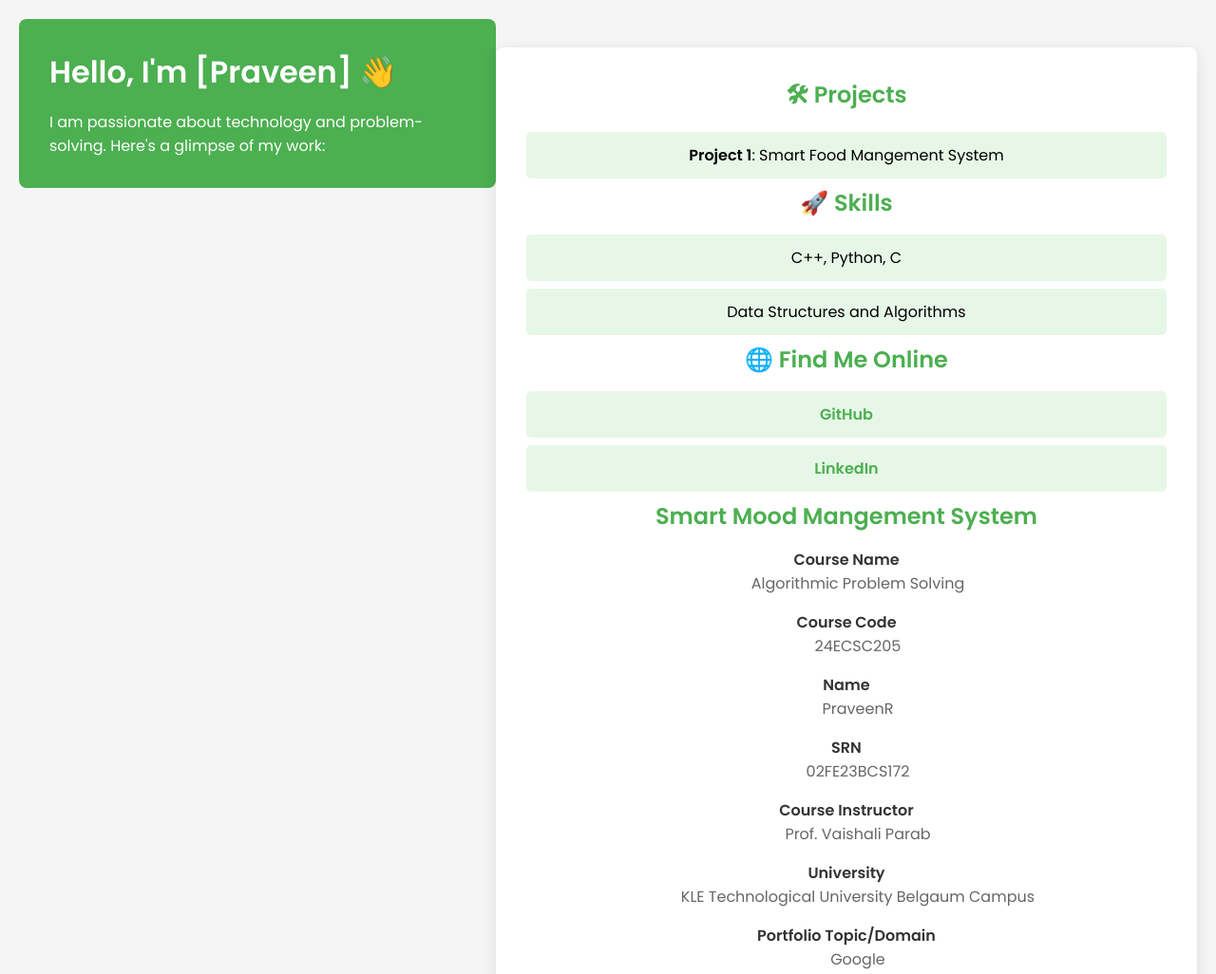
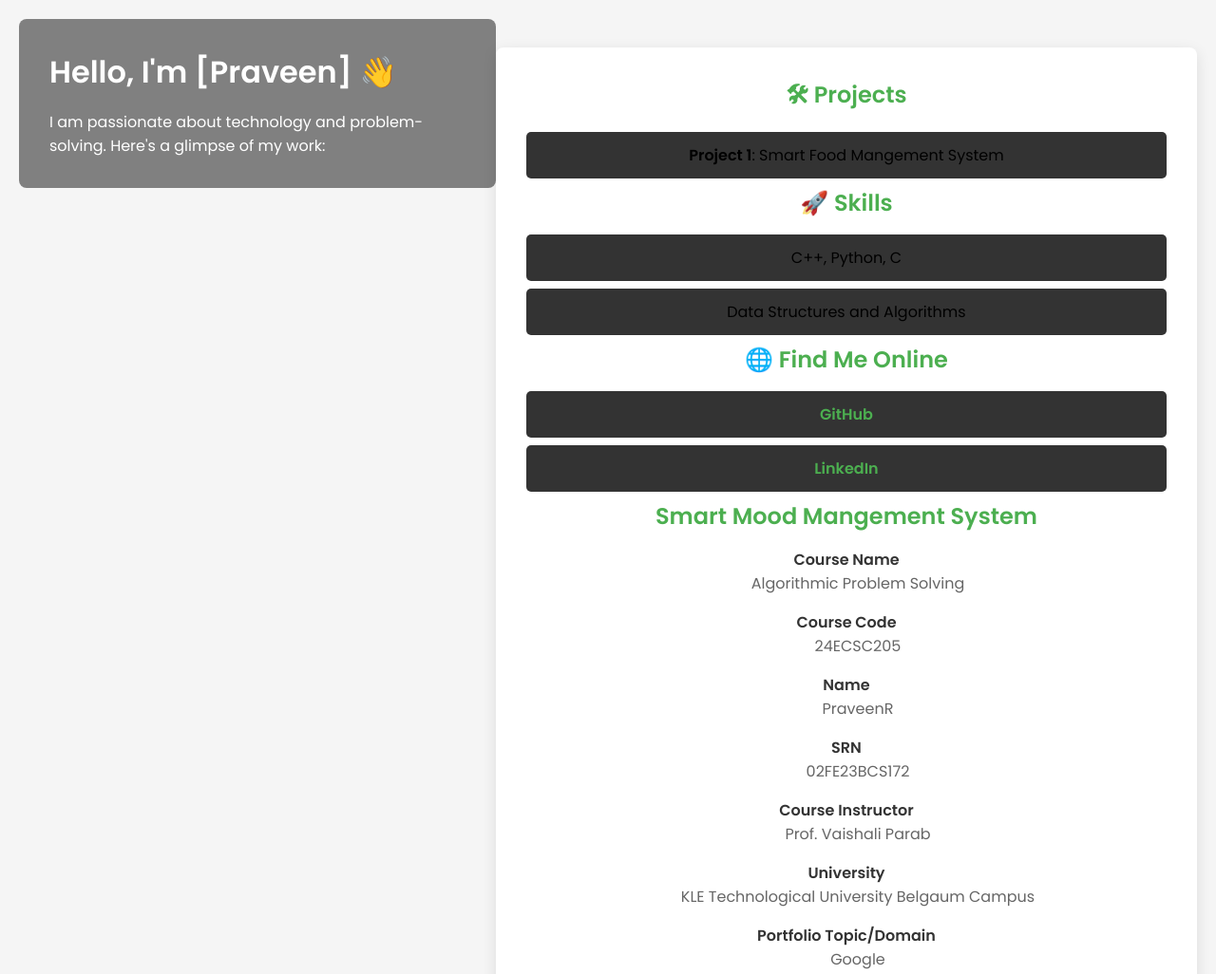
Before and after one commit to Praveenramatirth/smart-food-management-system.github.io, a plain HTML site: page index.html in a window 1280 px wide. Shown: the top 1026 px of the page at 95% size. Drawn offline with Linux system fonts and the light colour scheme.

Commit message:
Update style.css
Signed-off-by: Praveenramatirth <ramatirthpraveen@gmail.com>

```diff
--- a/style.css
+++ b/style.css
@@ -31,7 +31,7 @@ section {
 
 /* Header */
 header {
-    background-color: #4CAF50;
+    background-color: #808080;
     color: white;
     padding: 2rem;
     border-radius: 8px;
@@ -60,7 +60,7 @@ ul {
 }
 
 ul li {
-    background-color: #e7f7e7;
+    background-color: #333333;
     margin-bottom: 0.5rem;
     padding: 0.75rem;
     border-radius: 5px;
```
